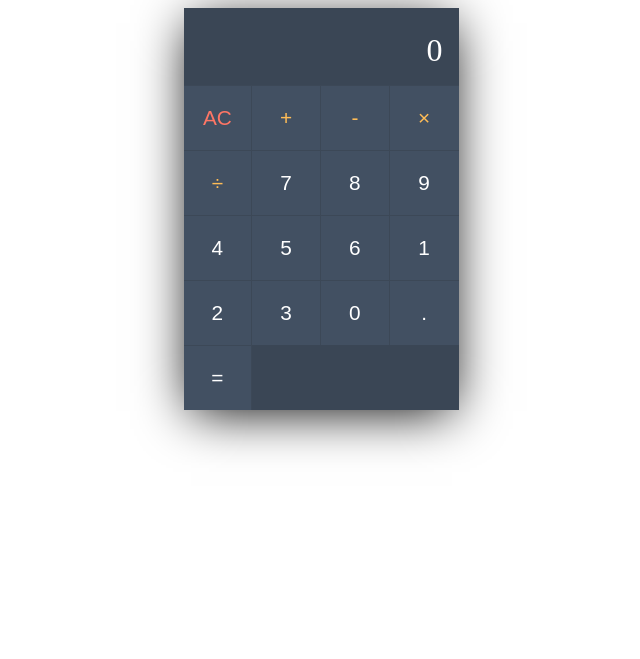
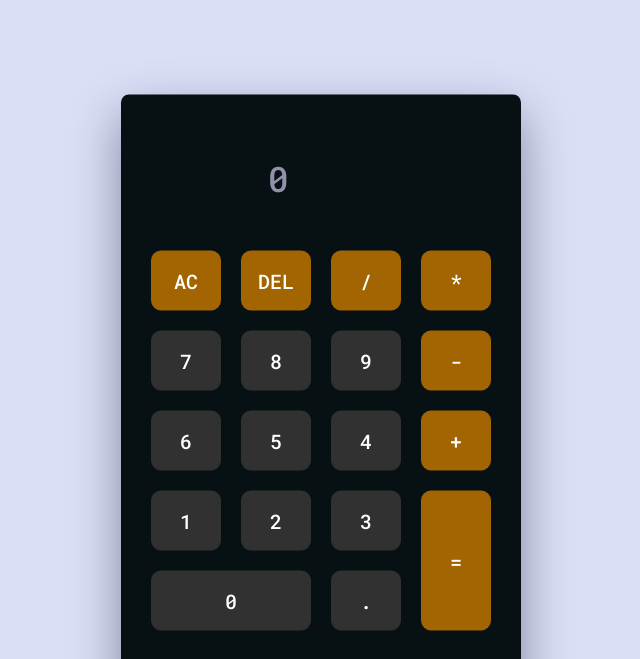
Before and after one commit to Pallavi-Shtgr/Level01-Calculator-CodSoft, a plain HTML site: page index.html in a window 1280 px wide. Shown: the top 659 px of the page, without its empty margins (319-959 px from the left). Drawn offline with Linux system fonts and the light colour scheme.

Commit message:
add changes

```diff
--- a/index.html
+++ b/index.html
@@ -1,39 +1,54 @@
 <!DOCTYPE html>
 <html lang="en">
   <head>
-    <meta charset="UTF-8">
-    <meta name="viewport" content="width=device-width, initial-scale=1.0">
-    <title>Simple Calculator</title>
-    <link rel="stylesheet" href="style.css">
+    <meta charset="utf-8" />
+    <meta name="viewport" content="width=device-width, initial-scale=1.0" />
+    <title>Calculator</title>
+    <!-- Google Font -->
+    <link
+      href="https://fonts.googleapis.com/css2?family=Roboto+Mono:wght@500&display=swap"
+      rel="stylesheet"
+    />
+    <!-- Stylesheet -->
+    <link rel="stylesheet" href="style.css" />
   </head>
   <body>
-    <!-- Calculator Body -->
-    <div class="calc-body">
-        <!-- Calculator Display Screen -->
-        <div class="calc-screen">
-            <div id="calc-operation"></div>
-            <div id="calc-typed">0</div>
+    <div class="calculator">
+      <div class="display">
+        <input type="text" placeholder="0" id="input" disabled />
       </div>
-        <!-- Calculator Buttons -->
-        <div class="calc-button-row">
-            <button class="ac">AC</button>
-            <button class="opt" data-operator="+">+</button>
-            <button class="opt" data-operator="-">-</button>
-            <button class="opt" data-operator="*">&#215;</button>
-            <button class="opt" data-operator="/">÷</button>
-            <button class="number">7</button>
-            <button class="number">8</button>
-            <button class="number">9</button>
-            <button class="number">4</button>
-            <button class="number">5</button>
-            <button class="number">6</button>
-            <button class="number">1</button>
-            <button class="number">2</button>
-            <button class="number">3</button>
-            <button class="number">0</button>
-            <button class="number">.</button>
-            <button class="equal">&#61;</button>
+      <div class="buttons">
+        <!-- Full Erase -->
+        <button value="AC" id="clear" class="operation-button" >AC</button>
+        <!-- Erase Single Value -->
+        <button value="DEL" id="erase" class="operation-button" >DEL</button>
+        <button value="/" class="operation-button button">/</button>
+        <button value="*" class="operation-button button" >*</button>
+
+        <button value="7" class="digit-button button" />7</button>
+        <button value="8" class="digit-button button" />8</button>
+        <button value="9" class="digit-button button" />9</button>
+        <button value="-" class="operation-button button" />-</button>
+
+        <button value="6" class="digit-button button" />6</button>
+        <button value="5" class="digit-button button" />5</button>
+        <button value="4" class="digit-button button" />4</button>
+        <button value="+" class="operation-button button" />+</button>
+
+        <button value="1" class="digit-button button" />1</button>
+        <button value="2" class="digit-button button" />2</button>
+        <button value="3" class="digit-button button" />3</button>
+
+        <button value="=" id="equal" class="operation-button" />=</button>
+        <button value="0" class="digit-button button" id="zero" />0</button>
+        <button value="." class="digit-button button" />.</button>
+      </div>
+          <div class="main" >
+              <p class="brand">All rights reserved <a href="https://github.com/Pallavi-Shtgr">© 2024 </a></p>
+              </p>
           </div>
     </div>
+    <!-- Script -->
+    <script src="script.js"></script>
   </body>
 </html>
--- a/script.js
+++ b/script.js
@@ -1,67 +1,64 @@
-document.addEventListener('DOMContentLoaded', function () {
-    const calcOperation = document.getElementById('calc-operation');
-    const calcTyped = document.getElementById('calc-typed');
-    let currentOperation = '';
-    let currentNumber = '';
+let equalPressed = 0;
+let buttonInput = document.querySelectorAll(".button");
+let input = document.getElementById("input");
+let equal = document.getElementById("equal");
+let clear = document.getElementById("clear");
+let erase = document.getElementById("erase");
 
-    // Clear the screen
-    function clearScreen() {
-        currentOperation = '';
-        currentNumber = '';
-        updateScreen();
+window.onload = () => {
+  input.value = "";
+};
+
+buttonInput.forEach((buttonClass) => {
+  buttonClass.addEventListener("click", () => {
+    if (equalPressed === 1) {
+      // input.value = "";
+      equalPressed = 0;
     }
+    input.value += buttonClass.value;
+  });
+});
 
-    // Update the screen with current values
-    function updateScreen() {
-        calcOperation.textContent = currentOperation;
-        calcTyped.textContent = currentNumber || '0';
+equal.addEventListener("click", () => {
+  equalPressed = 1;
+  let inputValue = input.value;
+  try {
+    let solution = eval(inputValue);
+    if (Number.isNaN(solution) || !Number.isFinite(solution)) {
+      throw new Error("Invalid mathematical expression");
     }
+    if (Number.isInteger(solution)) {
+      input.value = solution;
+    } else {
+      input.value = solution.toFixed(2);
+    }
+  } catch (error) {
+    alert(error.message);
+  }
+});
+equal.addEventListener("click", () => {
+  equalPressed = 1;
+  let inputValue = input.value;
+  console.log(inputValue, "hvyutfv");
+  try {
+    let solution = eval(inputValue);
+    if (Number.isNaN(solution) || !Number.isFinite(solution)) {
+      throw new Error("Invalid mathematical expression");
+    }
+    if (Number.isInteger(solution)) {
+      input.value = solution;
+    } else {
+      input.value = solution.toFixed(2);
+    }
+  } catch (error) {
+    alert(error.message);
+  }
+});
 
-    // Handle number button click
-    function handleNumberClick(number) {
-        currentNumber += number;
-        updateScreen();
-    }
+clear.addEventListener("click", () => {
+  input.value = "";
+});
 
-    // Handle operator button click
-    function handleOperatorClick(operator) {
-        if (currentNumber !== '') {
-            currentOperation += currentNumber + ' ' + operator + ' ';
-            currentNumber = '';
-            updateScreen();
-        }
-    }
-
-    // Handle equal button click
-    function handleEqualClick() {
-        if (currentNumber !== '') {
-            currentOperation += currentNumber;
-            const result = eval(currentOperation);
-            currentOperation = '';
-            currentNumber = result.toString();
-            updateScreen();
-        }
-    }
-
-    // Attach click event listeners to number buttons
-    document.querySelectorAll('.number').forEach(button => {
-        button.addEventListener('click', () => {
-            const value = button.textContent;
-            handleNumberClick(value);
-        });
-    });
-
-    // Attach click event listeners to operator buttons
-    document.querySelectorAll('.opt').forEach(button => {
-        button.addEventListener('click', () => {
-            const operator = button.getAttribute('data-operator');
-            handleOperatorClick(operator);
-        });
-    });
-
-    // Attach click event listener to AC button
-    document.querySelector('.ac').addEventListener('click', clearScreen);
-
-    // Attach click event listener to equal button
-    document.querySelector('.equal').addEventListener('click', handleEqualClick);
+erase.addEventListener("click", () => {
+  input.value = input.value.substr(0, input.value.length - 1);
 });
--- a/style.css
+++ b/style.css
@@ -1,54 +1,91 @@
-.calc-body {
-    width: 275px;
-    margin: auto;
-    min-height: 400px;
-    box-shadow: 0 8px 50px -7px black;
-    background: #3A4655;
+* {
+    padding: 0;
+    margin: 0;
+    box-sizing: border-box;
+    font-family: "Roboto Mono", monospace;
   }
-/*Calculator Display Screen*/
-.calc-screen {
-    padding: 1rem;
+  body {
+    height: 90vh;
+    background-color: #dadff7;
   }
-#calc-operation {
-    font-size: 1.3rem;
+  .calculator {
+    width: 400px;
+    background-color: #071013;
+    padding: 50px 30px 20px 30px;
+    position: absolute;
+    transform: translate(-50%, -50%);
+    top: 50%;
+    left: 50%;
+    border-radius: 8px;
+    box-shadow: 0 20px 50px rgba(0, 5, 24, 0.4);
+  }
+  .display {
+    width: 60%;
+  }
+  .display input {
+    width: 70%;
+    padding: 10px 5px;
     text-align: right;
-    color: #727B86;
-    padding-bottom: .5rem;
+    border: none;
+    background-color: transparent;
+    color: #ffffff;
+    font-size: 35px;
   }
-#calc-typed {
-    font-size: 2rem;
-    text-align: right;
-    color: #fff;
+  .display input::placeholder {
+    color: #9490ac;
   }
-/*Calculator Buttons*/
-.calc-button-row{
-    display: table;
+
+  .buttons {
+    display: grid;
+    grid-template-columns: repeat(4, 1fr);
+    grid-gap: 20px;
+    margin-top: 40px;
   }
-.calc-button-row button {
-    display: table-cell;
-    width: 25%;
-    background: #425062;
-    color: #fff;
-    height: 65px;
-    font-size: 1.3rem;
+  button {
+    font-size: 20px;
+    padding: 17px;
     border: none;
-    border-color:#3C4857;
-    border-width: 1px 1px 0px 0;
-    border-style: solid;
+    color: #ffffff;
+    cursor: pointer;
+    border-radius: 5px;
+    border-radius: 10px;
   }
-.calc-button-row button.ac {
-    color: #ff7665;
+
+  button#equal {
+    grid-row: span 2;
   }
-.calc-button-row button.opt {
-    color: #ffbc56;
+  button#zero {
+    grid-column: span 2;
   }
-.calc-button-row button:nth-child(4n){
-    border-right: none;
+
+  .operation-button {
+    background-color: #a26501;
   }
-.calc-button-row button:active {
-    position: relative;
-    top: 1px;
+
+  .operation-button:hover {
+    background-color: #614a03db;
   }
-.calc-button-row button:hover {
-    background: #3e4b5c;
+
+  .digit-button {
+    background-color: #313131;
   }
+
+  .digit-button:hover {
+    background-color: #272626a8;
+  }
+
+  .main {
+    margin-top: 10%;
+  }
+
+  .brand {
+    text-align: center;
+    color: rgb(255, 255, 254);
+  }
+  /* a {
+    color: rgb(123, 97, 9);
+    font-weight: 800;
+  } */
+  /* a:hover {
+    color: #f69906;
+  } */
```
Lines whose indentation alone changed are shown as unchanged.
